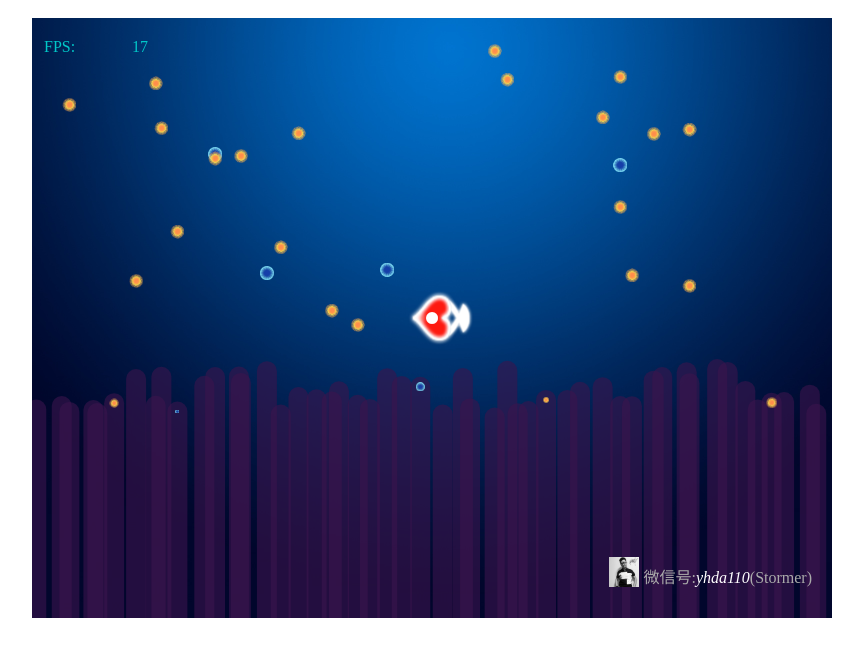
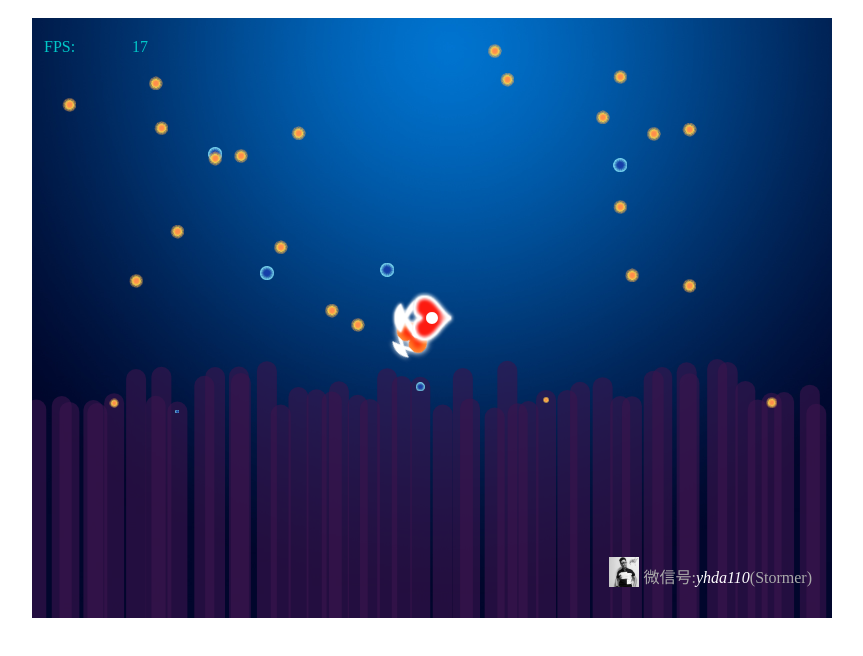
Before and after one commit to yhda110/FishGame, a plain HTML site: page index.html in a window 1280 px wide. Shown: the whole page, without its empty margins (208-1071 px from the left). Drawn offline with Linux system fonts and the light colour scheme.

Commit message:
添加小鱼

```diff
--- a/index.html
+++ b/index.html
@@ -79,4 +79,5 @@
 <script src="js/fruit.js"></script>
 <script src="js/mom.js"></script>
 <script src="js/cllision.js"></script>
+<script src="js/baby.js"></script>
 </html>
--- /dev/null
+++ b/js/baby.js
@@ -0,0 +1,48 @@
+var babyObj = function(){
+	this.x;
+	this.y;
+	this.angle;
+	this.babyEye = new Image();
+	this.babyBody = new Image();
+	this.babyTail = new Image();
+}
+babyObj.prototype.init = function(){
+	this.x = canWidth*.5 -50;
+	this.y = canHeight*.5 + 50;
+	this.angle = 0;
+	this.babyEye.src = './src/babyEye0.png'
+	this.babyBody.src = './src/babyFade0.png'
+	this.babyTail.src = './src/babyTail0.png'
+}
+babyObj.prototype.draw = function(){
+	//lerp目标值
+	this.x = lerpDistance(mom.x,this.x,.996);
+	this.y = lerpDistance(mom.y,this.y,.996);
+	//角度
+	var deltaY =  mom.y - this.y;
+	var deltaX =  mom.x - this.x;
+
+	var beta = Math.atan2(deltaY,deltaX) + Math.PI;
+	this.angle = lerpAngle(beta, this.angle, .9)
+
+	//ctx1
+	ctx1.save();
+	ctx1.translate(this.x,this.y);
+	ctx1.rotate(this.angle);
+	ctx1.drawImage(
+		this.babyTail,
+		-this.babyTail.width*.5+23,
+		-this.babyTail.height*.5
+	);
+	ctx1.drawImage(
+		this.babyBody,
+		-this.babyBody.width*.5,
+		-this.babyBody.height*.5
+	);
+	ctx1.drawImage(
+		this.babyEye,
+		-this.babyEye.width*.5,
+		-this.babyEye.height*.5
+	);
+	ctx1.restore();
+}
--- a/js/cllision.js
+++ b/js/cllision.js
@@ -5,7 +5,9 @@ function momFruitCllision(){
 			var l = calLength2(fruit.x[i], fruit.y[i], mom.x, mom.y);
 			if(l < 900){
 				//fruit eaten
-				fruit.dead(i);
+				if(fruit.l[i]>14){//确定果实成熟
+					fruit.dead(i);
+				}
 			}
 		}
 	}
--- a/js/main.js
+++ b/js/main.js
@@ -24,6 +24,9 @@ var bgPic = new Image();
 
 //定义大鱼
  var mom;
+//定义小鱼
+ var baby;
+
 document.body.onload = game;
 function game(){
     init();
@@ -60,6 +63,8 @@ function init(){
     //绘制鱼
     mom = new momObj();
     mom.init();
+    baby = new babyObj();
+    baby.init();
 
     //初始鼠标位置
     mx = canWidth*.5;
@@ -71,6 +76,8 @@ function gameloop(){
     var now = Date.now();
     deltaTime = now - lastTime;
     lastTime = now;
+    deltaTime = deltaTime>40?40:deltaTime;
+    if(deltaTime > 40){deltaTime = 40};
     //显示到页面上FPS
     document.getElementById('FPS').innerHTML = deltaTime;
 
@@ -81,6 +88,7 @@ function gameloop(){
     fruit.fruitMonitor();
 
     ctx1.clearRect(0,0,canWidth,canHeight);
+    baby.draw();
     mom.draw();
 
     momFruitCllision();
--- a/js/mom.js
+++ b/js/mom.js
@@ -19,14 +19,14 @@ momObj.prototype.init = function(){
 }
 momObj.prototype.draw =function(){
 	//lerp目标值
-	this.x = lerpDistance(mx,this.x,.95);
-	this.y = lerpDistance(my,this.y,.95);
+	this.x = lerpDistance(mx,this.x,.98);
+	this.y = lerpDistance(my,this.y,.98);
 
 	//角度
-	var deltaY = this.y - my;
-	var deltaX = this.x - mx;
+	var deltaY =  my - this.y;
+	var deltaX =  mx - this.x;
 
-	var beta = Math.atan2(deltaY,deltaX);
+	var beta = Math.atan2(deltaY,deltaX) + Math.PI;
 
 	this.angle = lerpAngle(beta, this.angle, .9)
 
@@ -34,8 +34,8 @@ momObj.prototype.draw =function(){
 	ctx1.save();
 	ctx1.translate(this.x,this.y);
 	ctx1.rotate(this.angle);
+	ctx1.drawImage(this.bigTail,-this.bigTail.width*.5+30,-this.bigTail.height*.5);
 	ctx1.drawImage(this.bigBody,-this.bigBody.width*.5,-this.bigBody.height*.5);
 	ctx1.drawImage(this.bigEye,-this.bigEye.width*.5,-this.bigEye.height*.5);
-	ctx1.drawImage(this.bigTail,-this.bigTail.width*.5+30,-this.bigTail.height*.5);
 	ctx1.restore();
 }
```
